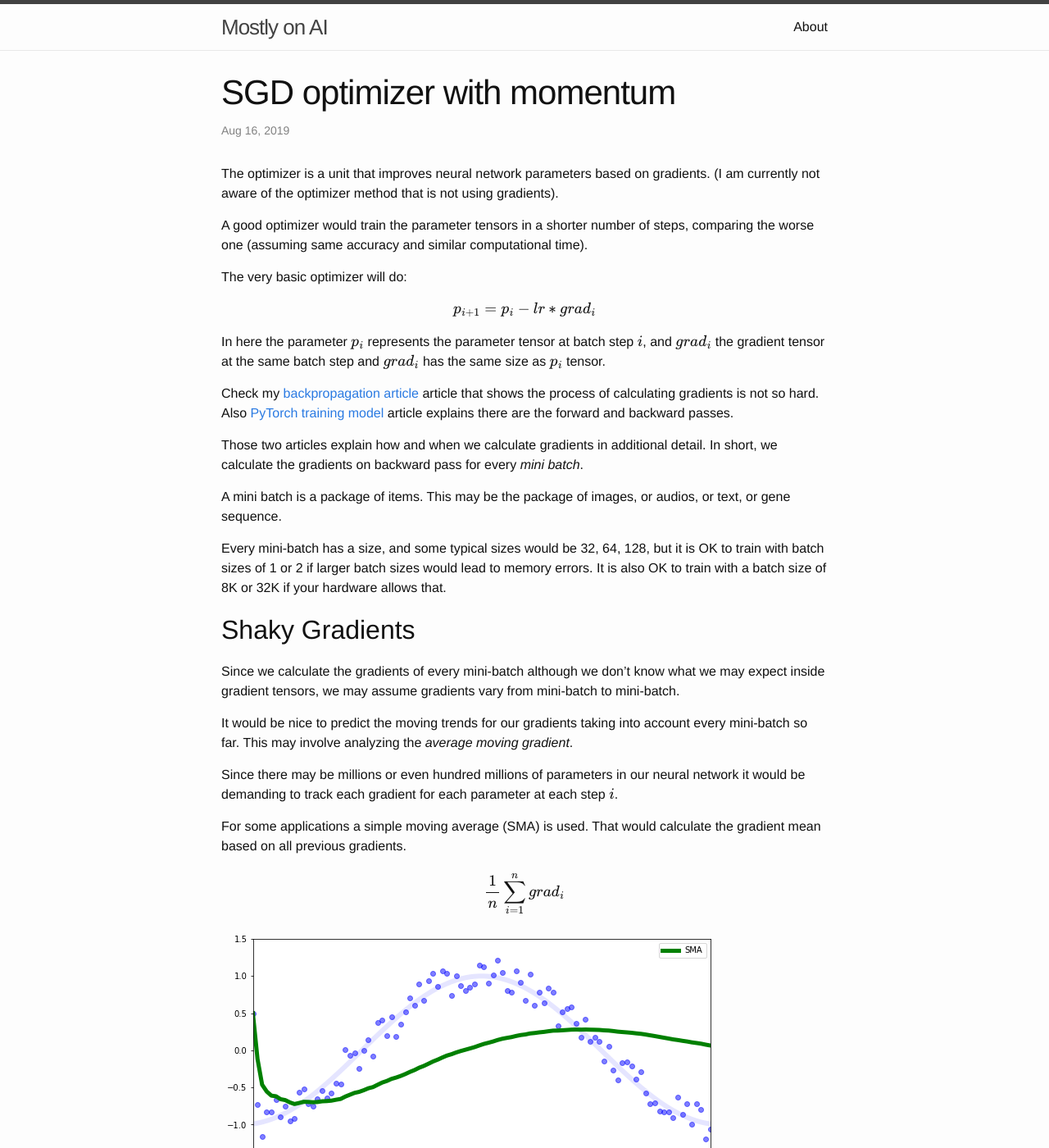
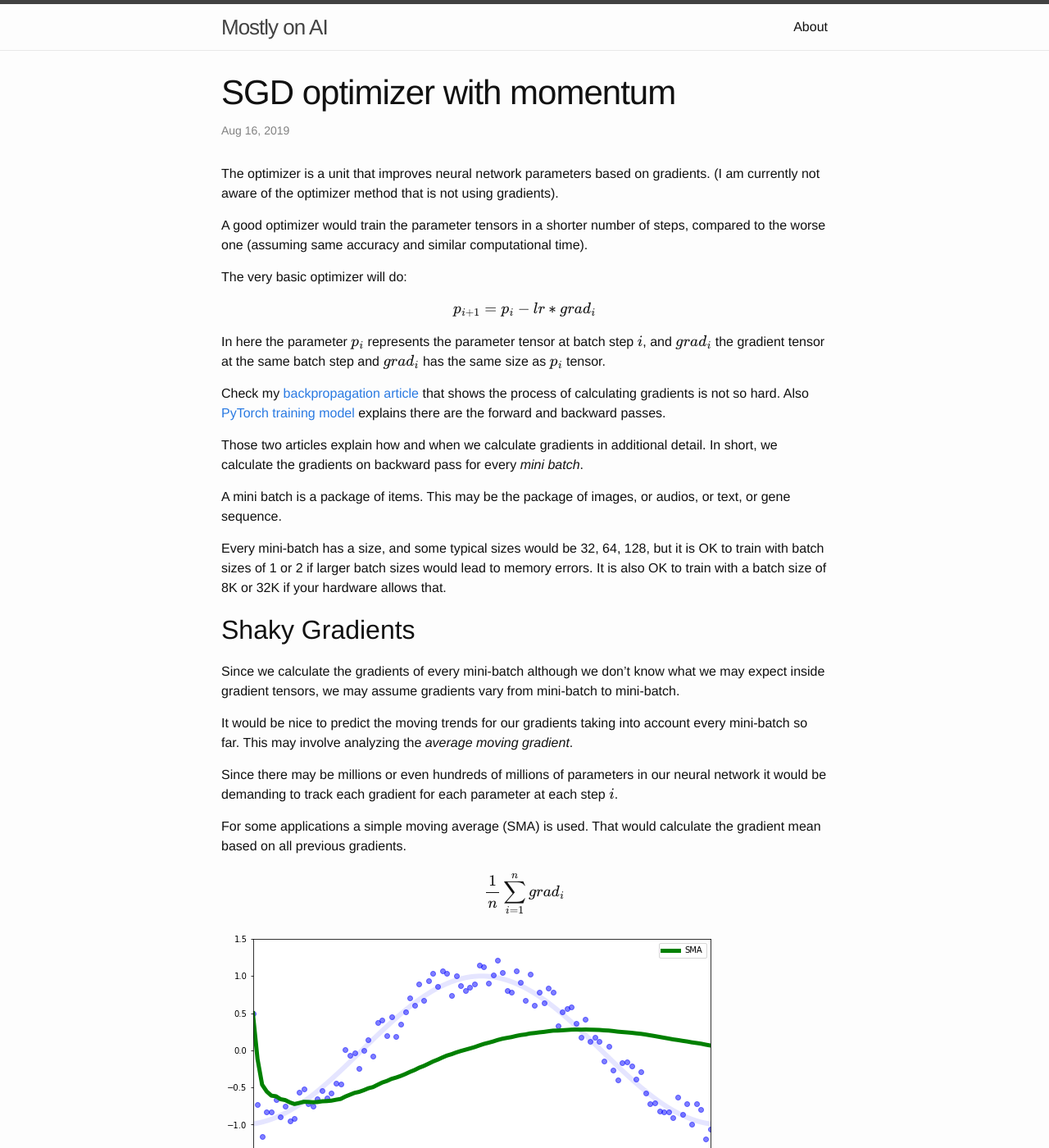
Before and after one commit to dejanbatanjac/dejanbatanjac.github.io, a Jekyll site: the page built from _posts/2019-08-16-Momentum.md, in a window 1280 px wide and 1400 px high. Shown: the whole window at 82% size. Built offline with Jekyll 4.4.1, drawn with Linux system fonts in a browser that asks for light colours; formulas are drawn with MathJax 3.

Commit message:
chore: final report and last mds (do kraja complete, ~72/72)

```diff
--- a/_posts/2019-08-16-Momentum.md
+++ b/_posts/2019-08-16-Momentum.md
@@ -5,7 +5,7 @@ title: SGD optimizer with momentum
 ---
 The optimizer is a unit that improves neural network parameters based on gradients. (I am currently not aware of the optimizer method that is not using gradients).
 
-A good optimizer would train the parameter tensors in a shorter number of steps, comparing the worse one (assuming same accuracy and similar computational time).
+A good optimizer would train the parameter tensors in a shorter number of steps, compared to the worse one (assuming same accuracy and similar computational time).
 
 The very basic optimizer will do:
 
@@ -13,7 +13,7 @@ $$ p_{i+1} = p_{i} - lr * grad_{i} $$
 
 In here the parameter $p_{i}$ represents the parameter tensor at batch step $i$, and $grad_{i}$ the gradient tensor at the same batch step and $grad_{i}$ has the same size as $p_i$ tensor.
 
-Check my [backpropagation article](https://dejanbatanjac.github.io/2019/01/30/Backpropagation-honorable-notes.html) article that shows the process of calculating gradients is not so hard. Also [PyTorch training model](https://dejanbatanjac.github.io/2019/02/15/PyTorch-training-model.html) article explains there are the forward and backward passes.
+Check my [backpropagation article](https://dejanbatanjac.github.io/2019/01/30/Backpropagation-honorable-notes.html) that shows the process of calculating gradients is not so hard. Also [PyTorch training model](https://dejanbatanjac.github.io/2019/02/15/PyTorch-training-model.html) explains there are the forward and backward passes.
 
 Those two articles explain how and when we calculate gradients in additional detail. In short, we calculate the gradients on backward pass for every *mini batch*.
 
@@ -27,7 +27,7 @@ Since we calculate the gradients of every mini-batch although we don't know what
 
 It would be nice to predict the moving trends for our gradients taking into account every mini-batch so far. This may involve analyzing the *average moving gradient*.
 
-Since there may be millions or even hundred millions of parameters in our neural network it would be demanding to track each gradient for each parameter at each step $i$.
+Since there may be millions or even hundreds of millions of parameters in our neural network it would be demanding to track each gradient for each parameter at each step $i$.
 
 For some applications a simple moving average (SMA) is used. That would calculate the gradient mean based on all previous gradients.
 
```
Also changed, not shown: izveštaj.json (+74 -0 lines), 1 other file.
